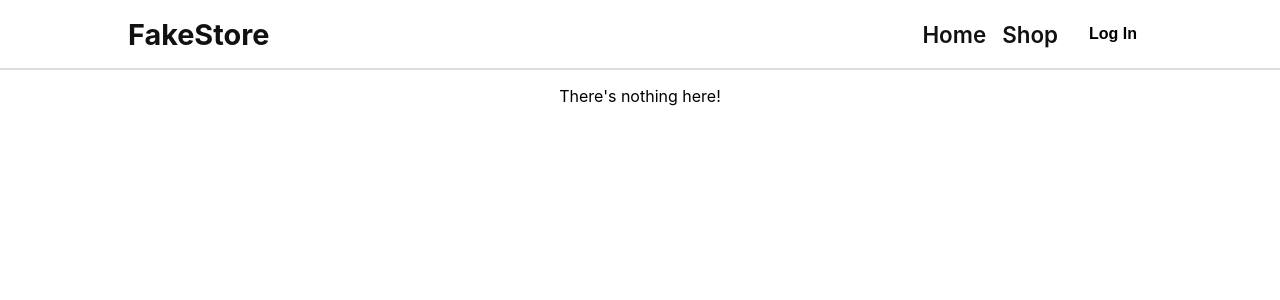
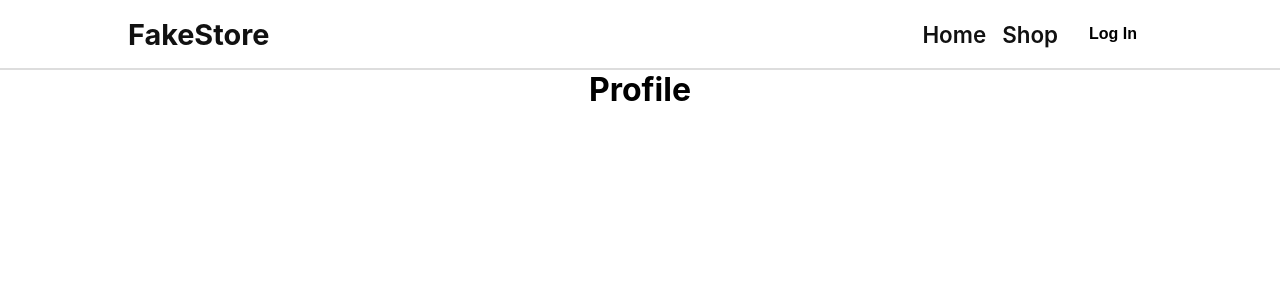
Before and after one commit to andytseng1993/react-fakeshop, a React (Create React App) app: page /profile in a window 1280 px wide. Shown: the top 300 px of the page. Built offline with nearby package versions, Linux system fonts and the light colour scheme; no server answers.

Commit message:
build profile

```diff
--- a/src/App.js
+++ b/src/App.js
@@ -5,6 +5,7 @@ import ShopPage from './pages/ShopPage';
 import Layout from './component/layout/Layout';
 import ProductDetail from './component/shopPage/ProductDetail';
 import { UserAuthContextProvider } from './context/UserAuthContext';
+import Profile from './component/logIn/Profile';
 
 
 function App() {
@@ -18,6 +19,7 @@ function App() {
             <Route path='/' element={<HomePage/>}/>
             <Route path='shop' element={<ShopPage/>}/>
             <Route path='product/:productId' element={<ProductDetail/>}/>
+            <Route path='profile' element={<Profile/>}/>
             <Route
               path="*"
               element={
--- /dev/null
+++ b/src/component/logIn/Profile.js
@@ -0,0 +1,4 @@
+const Profile=()=>{
+    return <h1>Profile</h1>
+}
+export default Profile
```
